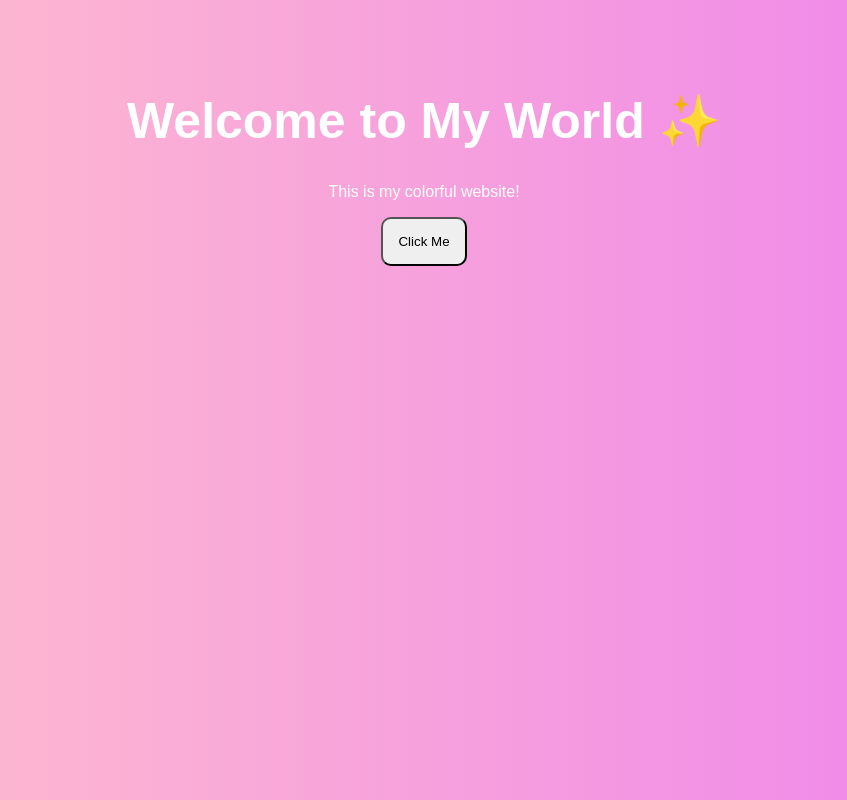
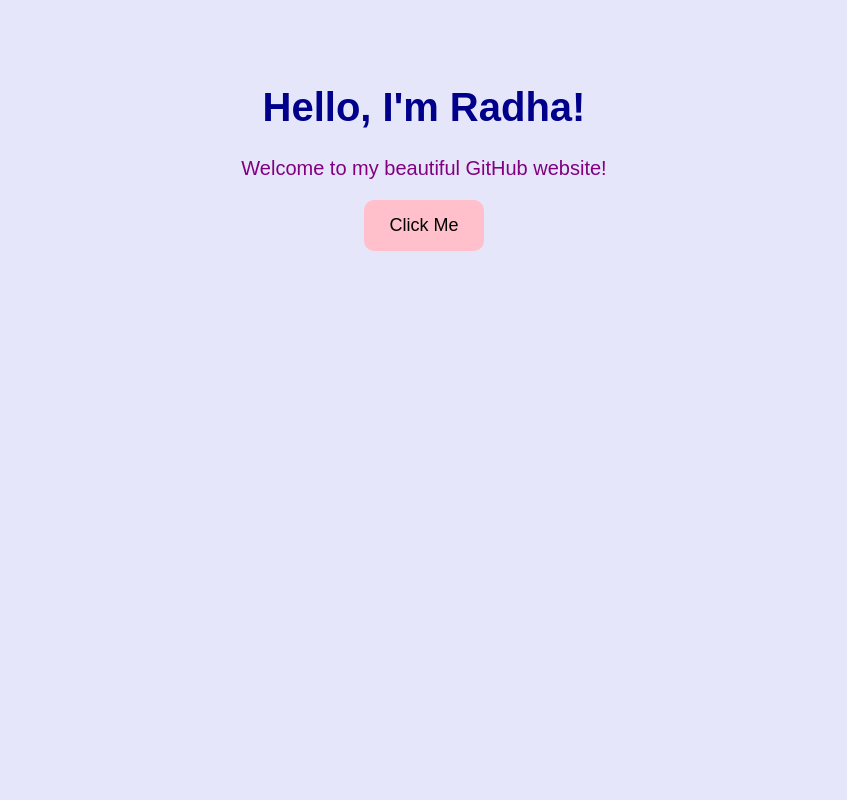
Before and after one commit to radhavadgaonkar2011-meow/radhavadgaonkar, a plain HTML site: page index.html in a window 1280 px wide. Shown: the whole page, without its empty margins (216-1063 px from the left). Drawn offline with Linux system fonts and the light colour scheme.

Commit message:
Update index.html

```diff
--- a/index.html
+++ b/index.html
@@ -1,27 +1,42 @@
 <!DOCTYPE html>
 <html>
 <head>
-<title>Radha's World</title>
+    <title>Radha's Website</title>
     <style>
         body {
-    background: linear-gradient(to right, pink, violet);
+            background-color: lavender;
+            font-family: Arial, sans-serif;
             text-align: center;
-    font-family: Arial;
-    color: white;
             padding: 50px;
         }
+
         h1 {
-    font-size: 50px;
+            color: darkblue;
+            font-size: 40px;
         }
+
+        p {
+            color: purple;
+            font-size: 20px;
+        }
+
         button {
-    padding: 15px;
+            background-color: pink;
+            border: none;
+            padding: 15px 25px;
+            font-size: 18px;
             border-radius: 10px;
+            cursor: pointer;
+        }
+
+        button:hover {
+            background-color: hotpink;
         }
     </style>
 </head>
 <body>
-<h1>Welcome to My World ✨</h1>
-<p>This is my colorful website!</p>
-<button>Click Me</button>
+    <h1>Hello, I'm Radha! </h1>
+    <p>Welcome to my beautiful GitHub website!</p>
+    <button onclick="alert('Thanks for visiting my site! ')">Click Me</button>
 </body>
 </html>
```
Lines whose indentation alone changed are shown as unchanged.
